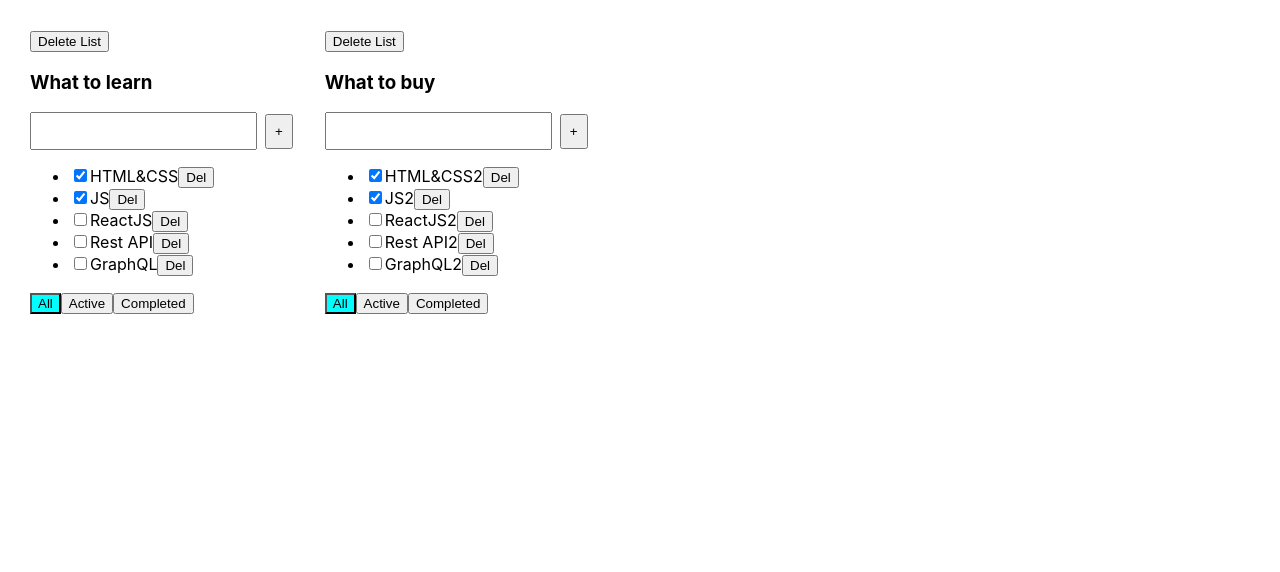
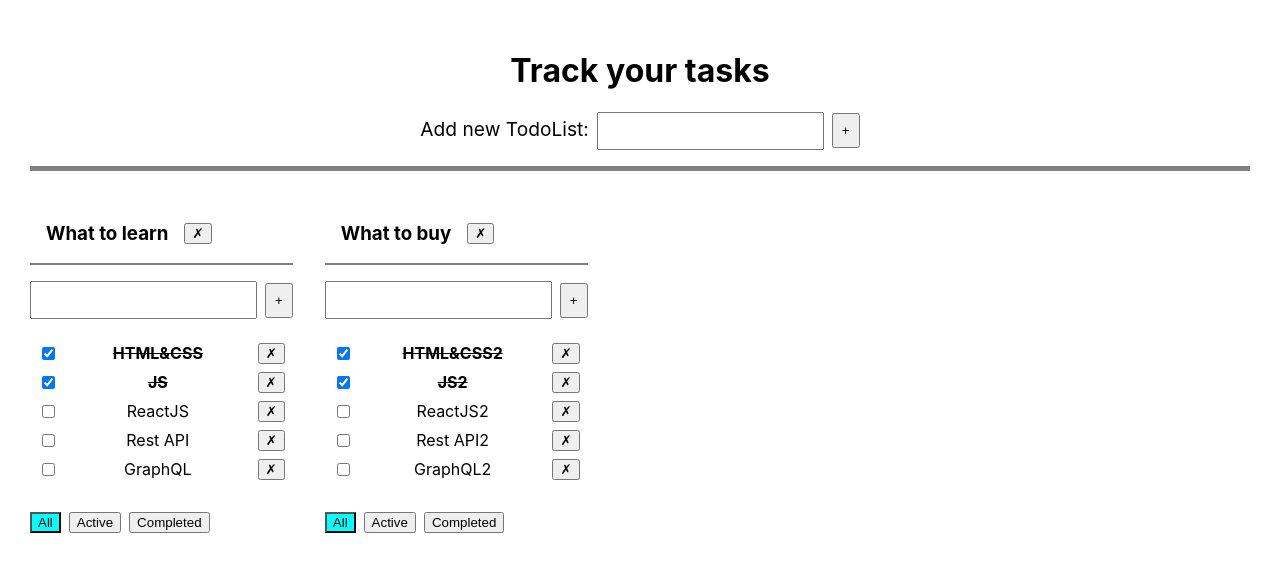
Before and after one commit to beliy-beret/incubator-todo, a React (Create React App) app: page / in a window 1280 px wide. Shown: the top 572 px of the page. Built offline with nearby package versions, Linux system fonts and the light colour scheme.

Commit message:
February Lesson 2, add TodoListHandler

```diff
--- a/src/App.css
+++ /dev/null
@@ -1,5 +0,0 @@
-.App {
-  padding: 30px;
-  display: flex;
-  gap: 2rem;
-}
--- /dev/null
+++ b/src/App.module.css
@@ -0,0 +1,23 @@
+.App {
+  padding: 30px;
+  display: flex;
+  gap: 2rem;
+  flex-wrap: wrap;
+}
+.header {
+  flex-basis: 100%;
+  border-bottom: 5px solid grey;
+  padding-bottom: 1rem;
+}
+.title{
+  text-align: center;
+}
+.form {
+  display: flex;
+  justify-content: center;
+  font-size: 1.2rem;
+  gap: 0.5rem;
+}
+.label {
+  padding-top: 5px;
+}
--- a/src/App.tsx
+++ b/src/App.tsx
@@ -1,7 +1,8 @@
 import {FC, useState} from 'react';
-import './App.css';
 import TaskList from "./components/TaskList/TaskList";
 import {v1} from "uuid";
+import AddItemForm from "./components/AddItemForm/AddItemForm";
+import s from './App.module.css';
 
 export type FilterModeType = 'all' | 'active' | 'completed'
 export type TaskType = {
@@ -19,22 +20,22 @@ export type TaskListType = {
 }
 
 const App: FC = () => {
+  const todoListID1 = v1();
+  const todoListID2 = v1();
 
-  const todolistID1 = v1();
-  const todolistID2 = v1();
   const [todoLists, setTodoLists] = useState<Array<TodoListsType>>([
-    {id: todolistID1, title: 'What to learn', filterMode: 'all'},
-    {id: todolistID2, title: 'What to buy', filterMode: 'all'},
+    {id: todoListID1, title: 'What to learn', filterMode: 'all'},
+    {id: todoListID2, title: 'What to buy', filterMode: 'all'},
   ]);
   const [tasks, setTasks] = useState<TaskListType>({
-    [todolistID1]: [
+    [todoListID1]: [
       {id: v1(), title: "HTML&CSS", isDone: true},
       {id: v1(), title: "JS", isDone: true},
       {id: v1(), title: "ReactJS", isDone: false},
       {id: v1(), title: "Rest API", isDone: false},
       {id: v1(), title: "GraphQL", isDone: false},
     ],
-    [todolistID2]: [
+    [todoListID2]: [
       {id: v1(), title: "HTML&CSS2", isDone: true},
       {id: v1(), title: "JS2", isDone: true},
       {id: v1(), title: "ReactJS2", isDone: false},
@@ -43,29 +44,64 @@ const App: FC = () => {
     ]
   });
 
-  const filterModeHandle = (todolistId: string, filterMode: FilterModeType) => setTodoLists(todoLists.map(el => el.id === todolistId ? {
-    ...el,
-    filterMode: filterMode
-  } : el));
-  const deleteTask = (todoListsId: string, taskId: string) => setTasks({
+  const tasksHandler = {
+    deleteTask(todoListsId: string, taskId: string) {
+      setTasks({
         ...tasks,
         [todoListsId]: tasks[todoListsId].filter(el => el.id !== taskId)
-  });
-  const addTask = (todoListsId: string, text: string) => {
+      })
+    },
+    addTask(todoListsId: string, taskTitle: string){
       const newTask: TaskType = {
         id: v1(),
-      title: text,
+        title: taskTitle,
         isDone: false
       }
       setTasks({...tasks, [todoListsId]: [newTask, ...tasks[todoListsId]]})
+    },
+    toggleDoneValue(todoListId: string, taskId: string, newStatus: boolean) {
+      setTasks(
+        {
+          ...tasks,
+          [todoListId]: tasks[todoListId].map(el => el.id === taskId ? {...el, isDone: newStatus} : el)
+        })
+    }
   };
-  const removeTodoListHandle = (todoListsId: string) => {
-    setTodoLists(todoLists.filter(el => el.id !== todoListsId));
-    delete tasks[todoListsId];
+  const todoListHandler = {
+    addList(title: string) {
+      const newTodoList: TodoListsType = {
+        id: v1(),
+        title: title,
+        filterMode: 'all'
+      }
+      setTodoLists([...todoLists, newTodoList])
+      setTasks({...tasks, [newTodoList.id]: []})
+    },
+    deleteList(listId: string) {
+      setTodoLists(todoLists.filter(item => item.id !== listId));
+      delete tasks[listId];
+      setTasks({...tasks});
+    },
+    toggleFilterMode(todoListId: string, filterMode: FilterModeType){
+      setTodoLists(todoLists.map(item => {
+        if(item.id === todoListId) {
+          return {...item, filterMode: filterMode}
+        } else {
+          return item
+        }
+      }))
+    }
   };
 
   return (
-    <div className="App">
+    <div className={s.App}>
+      <div className={s.header}>
+        <h1 className={s.title}>Track your tasks</h1>
+        <div className={s.form}>
+          <span className={s.label}> Add new TodoList: </span>
+          <AddItemForm addItem={todoListHandler.addList} />
+        </div>
+      </div>
       {
         todoLists.map((list) => {
 
@@ -80,15 +116,11 @@ const App: FC = () => {
             }
           };
           const filteredTasks = showFilteredTask();
-          const removeTask = (taskId: string) => deleteTask(list.id, taskId)
-          const addNewTask = (text: string) => addTask(list.id, text);
-          const toggleDoneValue = (taskId: string, status: boolean) => setTasks(
-            {
-              ...tasks,
-              [list.id]: tasks[list.id].map(el => el.id === taskId ? {...el, isDone: status} : el)
-            })
-          const changeFilter = (filterMode: FilterModeType) => filterModeHandle(list.id, filterMode);
-          const removeTodoList = () => removeTodoListHandle(list.id);
+          const deleteTask = (taskId: string) => tasksHandler.deleteTask(list.id, taskId)
+          const addNewTask = (text: string) => tasksHandler.addTask(list.id, text)
+          const toggleDoneValue = (taskId: string, newStatus: boolean) => tasksHandler.toggleDoneValue(list.id, taskId, newStatus)
+          const changeFilter = (filterMode: FilterModeType) => todoListHandler.toggleFilterMode(list.id, filterMode)
+          const deleteTodoList = () => todoListHandler.deleteList(list.id)
 
           return (
             <TaskList
@@ -96,11 +128,11 @@ const App: FC = () => {
               title={list.title}
               taskList={filteredTasks}
               filterMode={list.filterMode}
-              deleteTask={removeTask}
+              deleteTask={deleteTask}
               changeFilter={changeFilter}
               addNewTask={addNewTask}
               toggleDoneValue={toggleDoneValue}
-              removeTodoList={removeTodoList}
+              deleteTodoList={deleteTodoList}
             />
           )
         })
--- /dev/null
+++ b/src/components/AddItemForm/AddItemForm.tsx
@@ -0,0 +1,54 @@
+import {ChangeEvent, FC, KeyboardEvent, useState} from 'react';
+import style from './style.module.css';
+
+type ComponentPropsType = {
+  addItem: (itemTitle: string) => void
+}
+
+const AddItemForm: FC<ComponentPropsType> = (
+  {addItem}
+) => {
+
+  const [newItemTitle, setNewItemTitle] = useState<string>('');
+  const [error, setError] = useState<string>('');
+  const newItemTitleHandle = (event: ChangeEvent<HTMLInputElement>) => {
+    error && setError('');
+    setNewItemTitle(event.currentTarget.value.trim());
+  };
+  const addItemButtonHandle = () => {
+    if (newItemTitle) {
+      addItem(newItemTitle);
+      setNewItemTitle('');
+    } else {
+      setError('Enter title.');
+    }
+  };
+  const addItemKeyDownHandle = (event: KeyboardEvent<HTMLInputElement>) => {
+    if (event.key === 'Enter') {
+      if (newItemTitle) {
+        addItem(newItemTitle);
+        setNewItemTitle('');
+      } else {
+        setError('Enter task title.');
+      }
+    }
+  };
+
+  return (
+    <div className={style.form}>
+      <input
+        value={newItemTitle}
+        onChange={newItemTitleHandle}
+        onKeyDown={addItemKeyDownHandle}
+        className={`${style.input} ${error ? style.notValid : ''}`}
+      />
+      <button
+        onClick={addItemButtonHandle}
+      >+
+      </button>
+      {error && <p className={style.error}>{error}</p>}
+    </div>
+  )
+}
+
+export default AddItemForm;
--- a/src/components/AddNewTaskForm/AddNewTaskForm.tsx
+++ /dev/null
@@ -1,54 +0,0 @@
-import {ChangeEvent, FC, KeyboardEvent, useState} from 'react';
-import style from './style.module.css';
-
-type ComponentPropsType = {
-  addNewTask: (taskTitle: string) => void
-}
-
-const AddNewTaskForm: FC<ComponentPropsType> = (
-  {addNewTask}
-) => {
-
-  const [newTaskTitle, setNewTaskTitle] = useState<string>('');
-  const [error, setError] = useState<string>('');
-  const newTaskTitleHandle = (event: ChangeEvent<HTMLInputElement>) => {
-    error && setError('');
-    setNewTaskTitle(event.currentTarget.value.trim());
-  };
-  const addTaskButtonHandle = () => {
-    if (newTaskTitle) {
-      addNewTask(newTaskTitle);
-      setNewTaskTitle('');
-    } else {
-      setError('Enter task title.');
-    }
-  };
-  const addTaskKeyDownHandle = (event: KeyboardEvent<HTMLInputElement>) => {
-    if (event.key === 'Enter') {
-      if (newTaskTitle) {
-        addNewTask(newTaskTitle);
-        setNewTaskTitle('');
-      } else {
-        setError('Enter task title.');
-      }
-    }
-  };
-
-  return (
-    <div className={style.form}>
-      <input
-        value={newTaskTitle}
-        onChange={newTaskTitleHandle}
-        onKeyDown={addTaskKeyDownHandle}
-        className={`${style.input} ${error ? style.notValid : ''}`}
-      />
-      <button
-        onClick={addTaskButtonHandle}
-      >+
-      </button>
-      {error && <p className={style.error}>{error}</p>}
-    </div>
-  )
-}
-
-export default AddNewTaskForm;
--- a/src/components/Task/Task.tsx
+++ b/src/components/Task/Task.tsx
@@ -1,5 +1,6 @@
 import {FC, KeyboardEvent} from 'react';
 import {TaskType} from "../../App";
+import s from './style.module.css';
 
 type ComponentPropsType = {
   task: TaskType
@@ -23,8 +24,8 @@ const Task: FC<ComponentPropsType> = (
         onChange={onChangeCheckHandle}
         onKeyDown={onKeyDownHandle}
       />
-      <span className={task.isDone ? 'isDone' : ''}>{task.title}</span>
-      <button onClick={deleteTaskButtonHandle}>Del</button>
+      <span className={task.isDone ? s.isDone : ''}>{task.title}</span>
+      <button onClick={deleteTaskButtonHandle}>&#10007;</button>
     </>
   )
 };
--- /dev/null
+++ b/src/components/Task/style.module.css
@@ -0,0 +1,4 @@
+.isDone {
+    font-weight: bold;
+    text-decoration: line-through;
+}
--- a/src/components/TaskList/TaskList.tsx
+++ b/src/components/TaskList/TaskList.tsx
@@ -1,8 +1,8 @@
 import {FC} from "react";
 import {FilterModeType, TaskType} from "../../App";
 import Task from "../Task/Task";
-import AddNewTaskForm from "../AddNewTaskForm/AddNewTaskForm";
-import style from './style.module.css';
+import s from './style.module.css';
+import AddItemForm from "../AddItemForm/AddItemForm";
 
 type ComponentProps = {
   title: string
@@ -12,7 +12,7 @@ type ComponentProps = {
   changeFilter: (filter: FilterModeType) => void
   addNewTask: (text: string) => void
   toggleDoneValue: (id: string, status: boolean) => void
-  removeTodoList: () => void
+  deleteTodoList: () => void
 }
 
 const TaskList: FC<ComponentProps> = (
@@ -24,7 +24,7 @@ const TaskList: FC<ComponentProps> = (
     addNewTask,
     toggleDoneValue,
     filterMode,
-    removeTodoList
+    deleteTodoList
   }
 ) => {
 
@@ -34,7 +34,7 @@ const TaskList: FC<ComponentProps> = (
     } else {
       return taskList.map((item) => {
         return (
-          <li key={item.id}>
+          <li key={item.id} className={s.task}>
             <Task task={item} deleteTask={deleteTask} changeTaskStatus={toggleDoneValue}/>
           </li>
         )
@@ -55,16 +55,18 @@ const TaskList: FC<ComponentProps> = (
 
   return (
     <div>
-      <div><button onClick={removeTodoList}>Delete List</button></div>
-      <h3>{title}</h3>
-      <AddNewTaskForm addNewTask={addNewTask} />
-      <ul>
+      <div className={s.title}>
+        <h3>{title}</h3><button onClick={deleteTodoList}>&#10007;</button>
+      </div>
+
+      <AddItemForm addItem={addNewTask} />
+      <ul className={s.list}>
         {showTaskList()}
       </ul>
-      <div>
-        <button className={filterMode === 'all' ? style.activeFilter : ''} onClick={filterHandle.getAllTask}>All</button>
-        <button className={filterMode === 'active' ? style.activeFilter : ''} onClick={filterHandle.getActiveTask}>Active</button>
-        <button className={filterMode === 'completed' ? style.activeFilter : ''} onClick={filterHandle.getCompletedTask}>Completed</button>
+      <div className={s.buttons}>
+        <button className={filterMode === 'all' ? s.activeFilter : ''} onClick={filterHandle.getAllTask}>All</button>
+        <button className={filterMode === 'active' ? s.activeFilter : ''} onClick={filterHandle.getActiveTask}>Active</button>
+        <button className={filterMode === 'completed' ? s.activeFilter : ''} onClick={filterHandle.getCompletedTask}>Completed</button>
       </div>
     </div>
   )
--- a/src/components/TaskList/style.module.css
+++ b/src/components/TaskList/style.module.css
@@ -1,7 +1,29 @@
 .isDone {
     text-decoration: line-through;
 }
-
 .activeFilter {
     background-color: aqua;
 }
+.title {
+    display: flex;
+    align-items: center;
+    gap: 1rem;
+    border-bottom: 2px solid grey;
+    margin-bottom: 1rem;
+    padding-left: 1rem;
+}
+.buttons {
+    display: flex;
+    gap: 0.5rem;
+}
+.task {
+    display: flex;
+    gap: 0.5rem;
+    justify-content: space-between;
+    margin-bottom: 0.5rem;
+}
+.list {
+    display: flex;
+    flex-direction: column;
+    padding: 0.5rem;
+}
```
Also changed, not shown: src/components/AddItemForm/style.module.css (renamed from src/components/AddNewTaskForm/style.module.css), src/logo.svg (deleted). Lines whose indentation alone changed are shown as unchanged.
